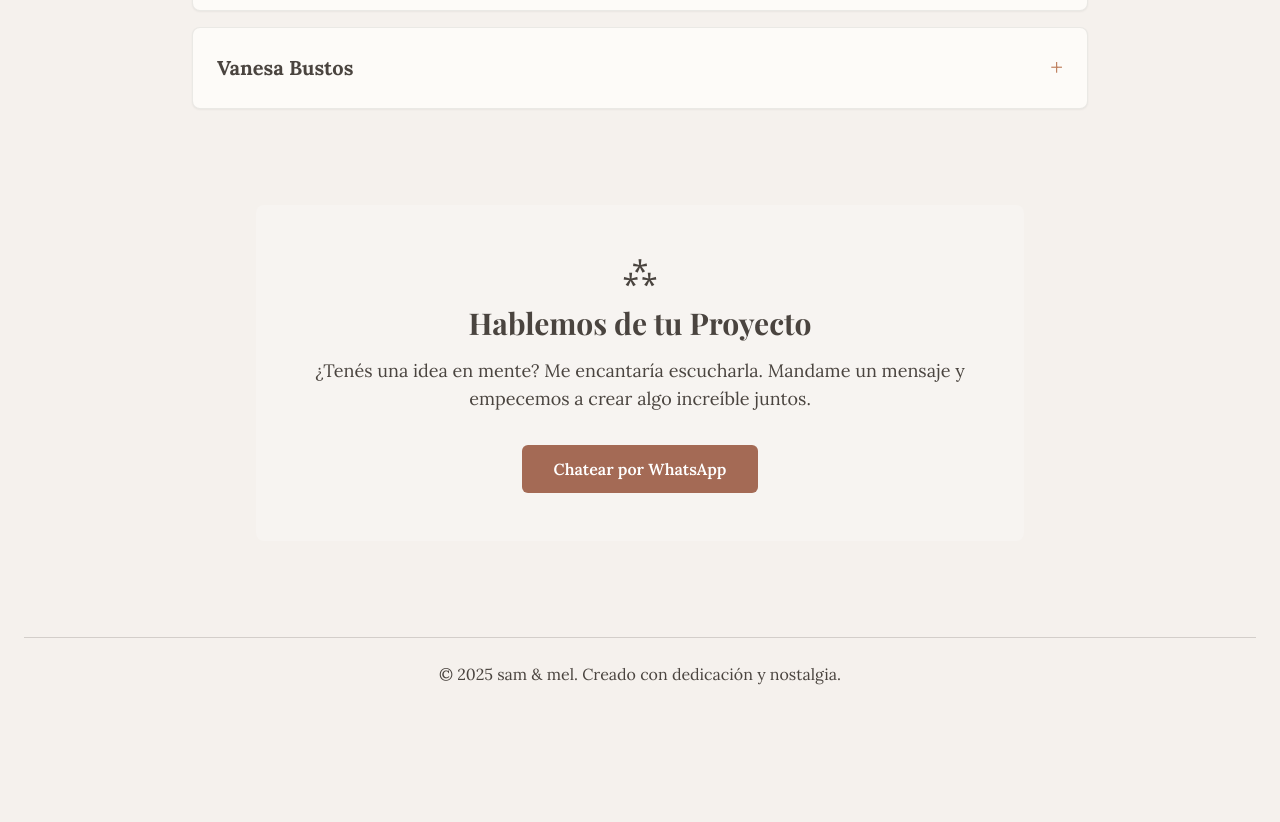
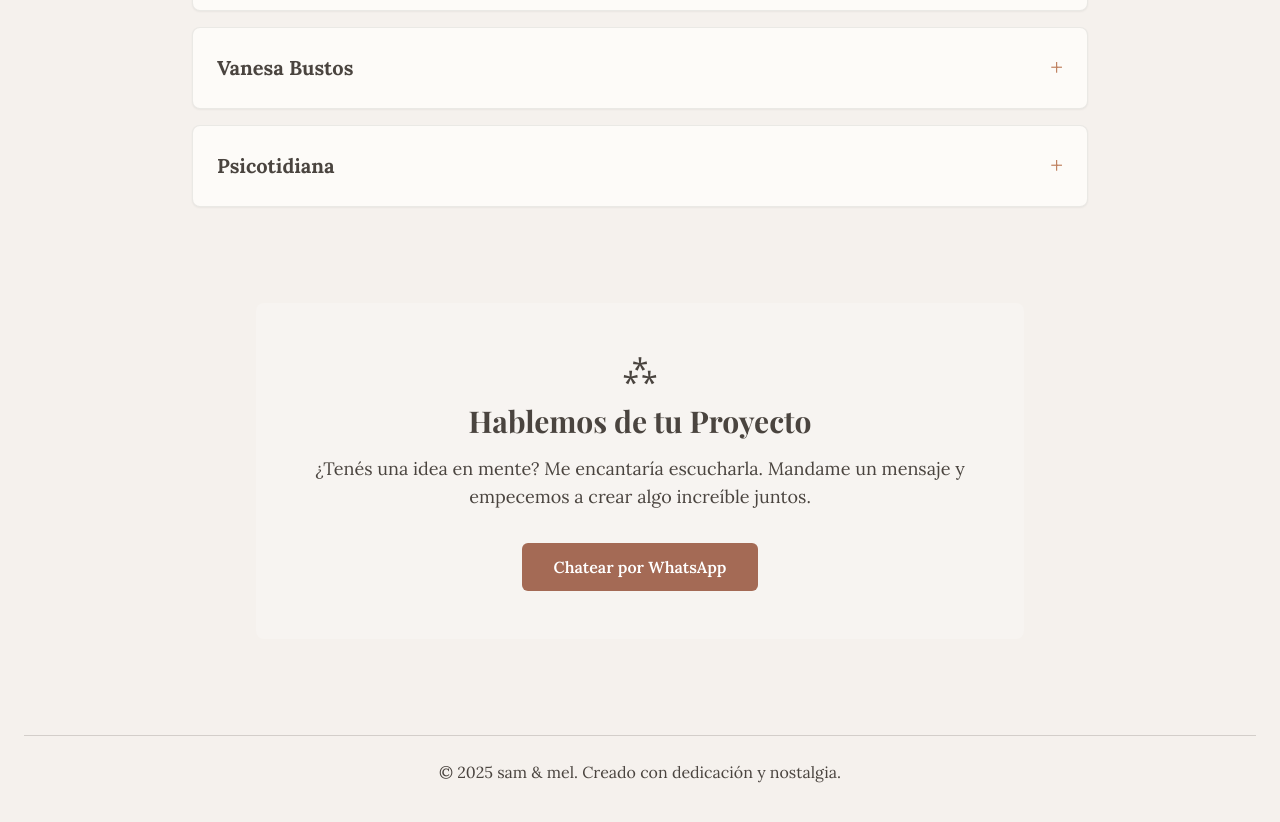
Before and after one commit to pagessktech/sam-mel, a plain HTML site: page index.html in a window 1280 px wide. Shown: the part 1118-1940 px from the top of the page. Before the commit the page ends 1860 px from the top, so only its background shows below. Drawn offline with nearby package versions, Linux system fonts and the light colour scheme; a web font is replaced by a local one.

Commit message:
Update index.html

```diff
--- a/index.html
+++ b/index.html
@@ -181,6 +181,12 @@
                     fullDescription: "Se desarrolló una plataforma web para la Lic. Vanesa Bustos con el fin de crear un espacio digital que refleje su profesionalismo. El sitio presenta de forma clara sus servicios, su enfoque de trabajo y proporciona un canal de contacto directo y accesible para quienes buscan acompañamiento psicológico, fortaleciendo su presencia online.",
                     liveUrl: "https://www.vanebustospsicologa.com.ar/"
                 },
+                {
+                    title: "Sitio Web para Equipo de Psicólogas",
+                    author: "Psicotidiana",
+                    fullDescription: "Desarrollo de un portal web para Psicotidiana, un equipo de psicólogas. El sitio fue concebido para ser un espacio acogedor y profesional, presentando al equipo y sus especialidades. Se implementó una arquitectura clara para facilitar el acceso a la información y promover el contacto de nuevos pacientes, consolidando su identidad digital como equipo.",
+                    liveUrl: "https://www.psicotidiana.com.ar/"
+                },
             ];
 
             const portfolioAccordion = document.getElementById('portfolio-accordion');
```
